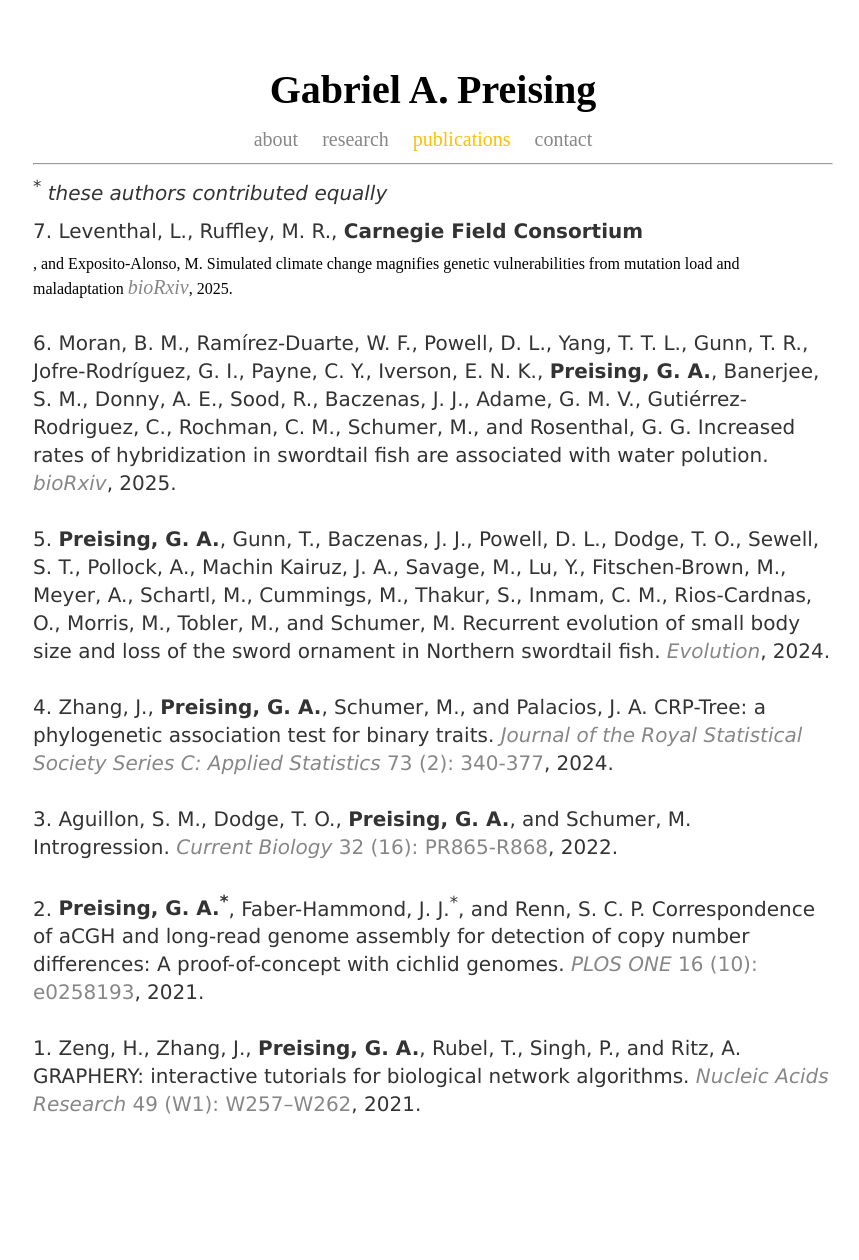
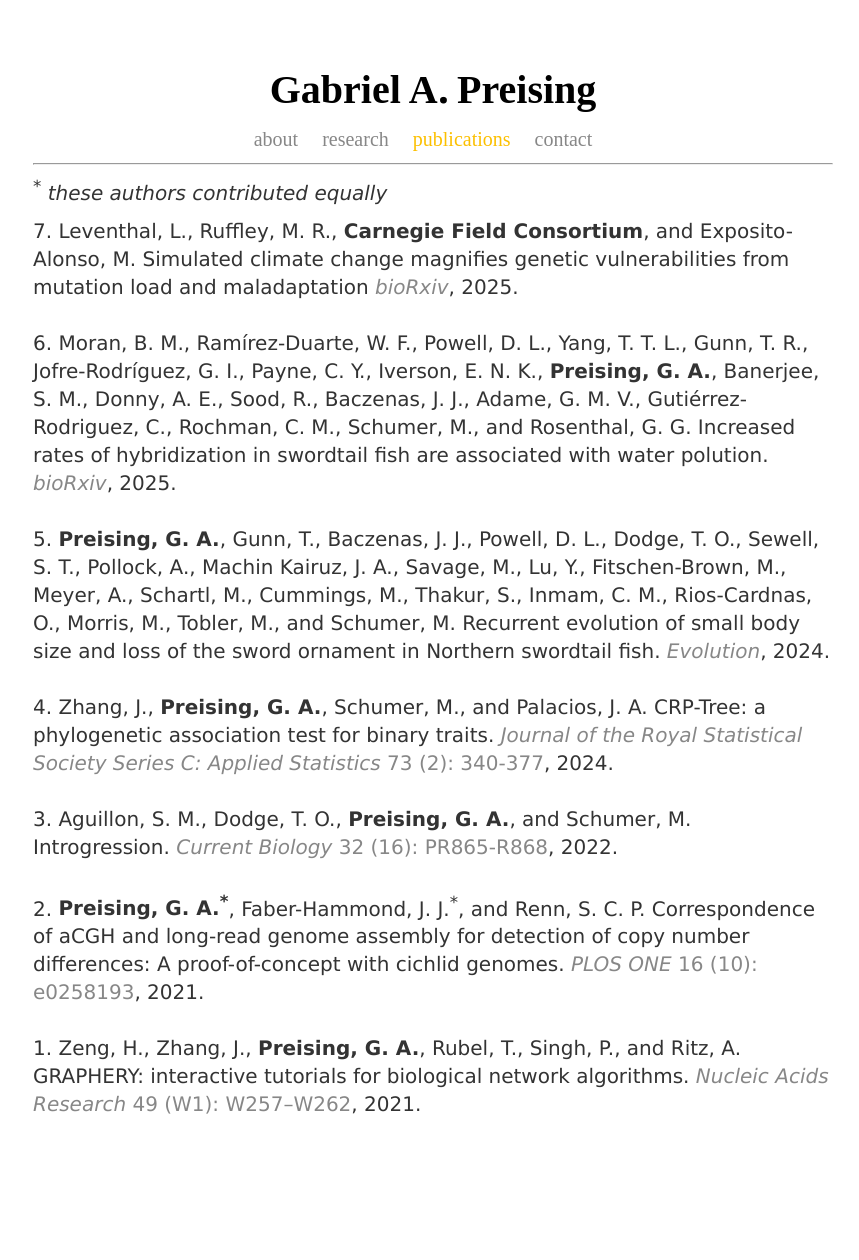
Before and after one commit to gpreising/gpreising.github.io, a Jekyll site: the page built from publications/index.html, in a window 1280 px wide. Shown: the whole page, without its empty margins (207-1066 px from the left). Built offline with Jekyll 4.4.1, drawn with Linux system fonts in a browser that asks for light colours.

Commit message:
fixed typo

```diff
--- a/publications/index.html
+++ b/publications/index.html
@@ -13,7 +13,7 @@
 <hr>
 <div class="publications">
 	<p><sup>*</sup> <em>these authors contributed equally</em></p>
-		<p>7. Leventhal, L., Ruffley, M. R., <strong>Carnegie Field Consortium</strong></p>, and Exposito-Alonso, M. Simulated climate change magnifies genetic vulnerabilities from mutation load and maladaptation <a href="https://doi.org/10.1101/2025.09.25.677362" target="_blank"><em>bioRxiv</em></a>, 2025.</p>
+		<p>7. Leventhal, L., Ruffley, M. R., <strong>Carnegie Field Consortium</strong>, and Exposito-Alonso, M. Simulated climate change magnifies genetic vulnerabilities from mutation load and maladaptation <a href="https://doi.org/10.1101/2025.09.25.677362" target="_blank"><em>bioRxiv</em></a>, 2025.</p>
 		<br>
 		<p>6. Moran, B. M., Ramírez-Duarte, W. F., Powell, D. L., Yang, T. T. L., Gunn, T. R., Jofre-Rodríguez, G. I., Payne, C. Y., Iverson, E. N. K., <strong>Preising, G. A.</strong>, Banerjee, S. M., Donny, A. E., Sood, R., Baczenas, J. J., Adame, G. M. V., Gutiérrez-Rodriguez, C., Rochman, C. M., Schumer, M., and Rosenthal, G. G. Increased rates of hybridization in swordtail fish are associated with water polution. <a href="https://doi.org/10.1101/2025.04.22.649978" target="_blank"><em>bioRxiv</em></a>, 2025.</p>
 		<br>
```
